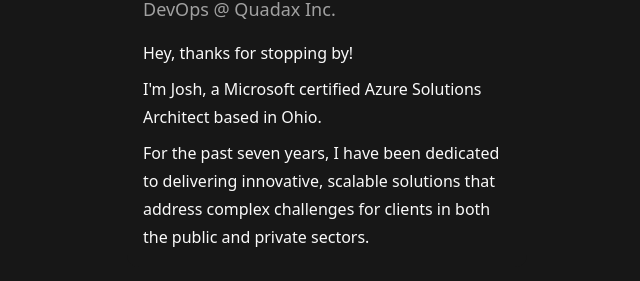
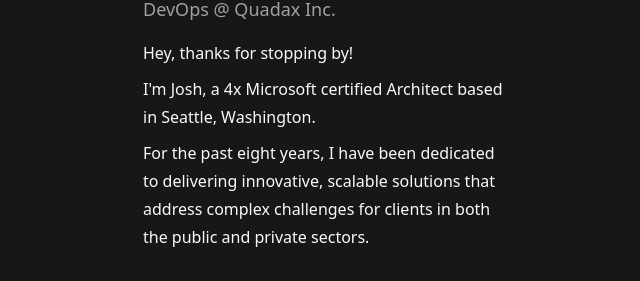
Before and after one commit to JoshSLawrence/joshlawrence.dev, a React (Vite) app: page / in a window 1280 px wide. Shown: the part 271-552 px from the top of the page, without its empty margins (313-953 px from the left). Built offline with nearby package versions, Linux system fonts and the light colour scheme.

Commit message:
Update personal introduction in IntroCard component

```diff
--- a/src/IntroCard.tsx
+++ b/src/IntroCard.tsx
@@ -11,11 +11,11 @@ const IntroCard = () => {
       <div className="flex flex-col gap-2">
         <p>Hey, thanks for stopping by!</p>
         <p>
-          I'm Josh, a Microsoft certified Azure Solutions Architect based in
-          Ohio.
+          I'm Josh, a 4x Microsoft certified Architect based in
+          Seattle, Washington.
         </p>
         <p>
-          For the past seven years, I have been dedicated to delivering
+          For the past eight years, I have been dedicated to delivering
           innovative, scalable solutions that address complex challenges for
           clients in both the public and private sectors.
         </p>
```
